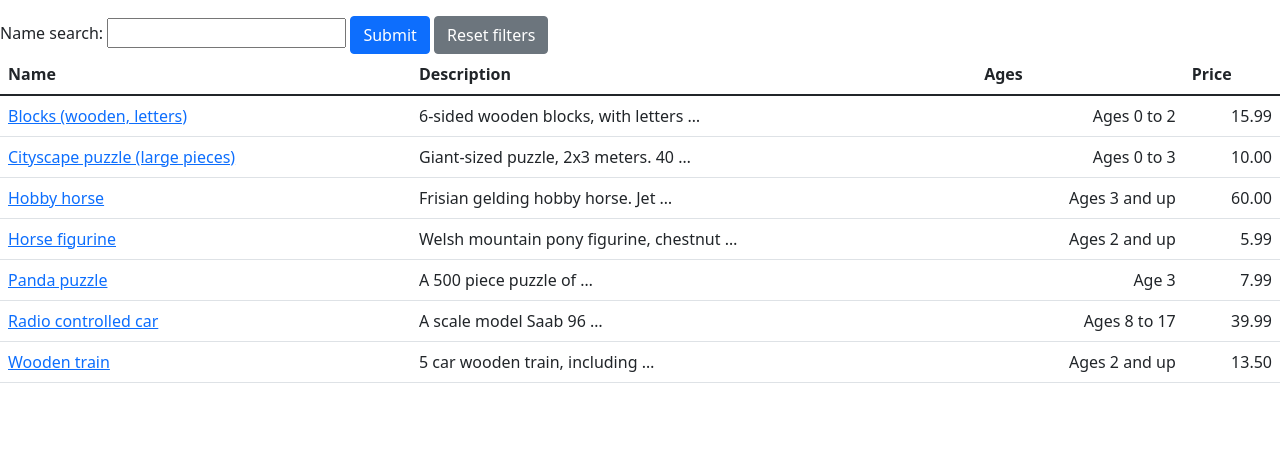
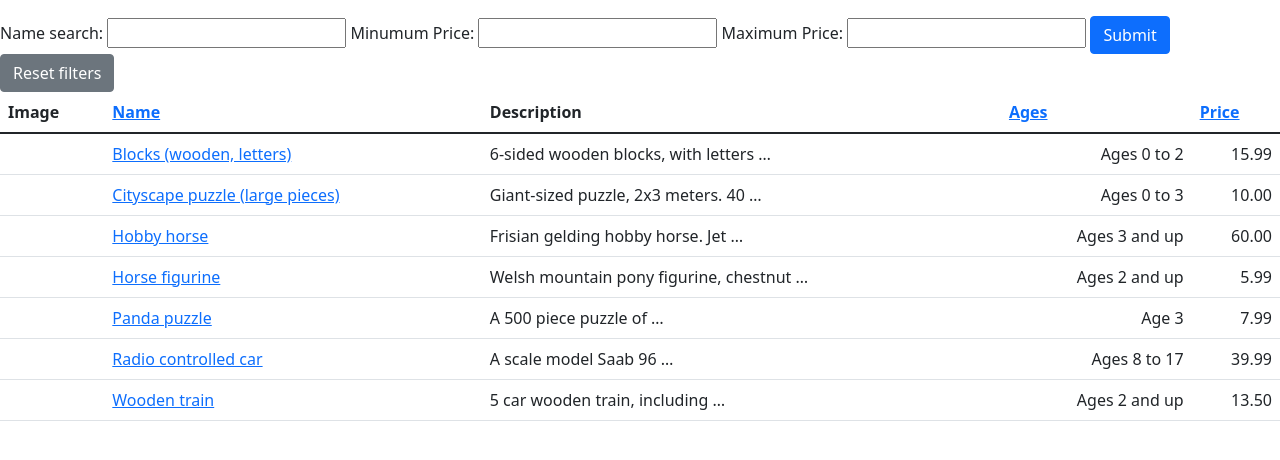
Before and after one commit to cosc140-s22/cosc140-hw5-kal-s-toy-barn, a Django app: page /products/ in a window 1280 px wide. Shown: the part 114-574 px from the top of the page. Run offline with Django 4.2, Linux system fonts and the light colour scheme; data comes from the database, SQL or seed files in the repository; data that the repository does not hold is empty.

Commit message:
submission 1

```diff
--- a/products/admin.py
+++ b/products/admin.py
@@ -2,3 +2,6 @@
 
 from .models import Product
 admin.site.register(Product)
+
+from .models import ProductImage
+admin.site.register(ProductImage)
--- a/products/forms.py
+++ b/products/forms.py
@@ -2,3 +2,5 @@
 
 class ProductFilterForm(forms.Form):
     name_search = forms.CharField(label="Name search", max_length=50, required=False)
+    min_price = forms.DecimalField(label="Minumum Price", decimal_places=2, required=False)
+    max_price = forms.DecimalField(label="Maximum Price", decimal_places=2, required=False)
--- a/products/models.py
+++ b/products/models.py
@@ -17,3 +17,18 @@
             return f"Age {self.minimum_age_appropriate}"
         else:
             return f"Ages {self.minimum_age_appropriate} to {self.maximum_age_appropriate}"
+
+    def random_image(self):
+      img_query = self.productimage_set.all()
+      if (img_query.exists()):
+        return img_query.order_by("?")[0]
+      else:
+        return None
+
+class ProductImage(models.Model):
+  image = models.ImageField(upload_to='product_images/')
+  caption = models.CharField(max_length=100, blank=False)
+  product = models.ForeignKey('Product', on_delete=models.CASCADE)
+
+  def __str__(self):
+    return f"Description: {self.caption}"
--- a/products/templates/products/index.html
+++ b/products/templates/products/index.html
@@ -11,18 +11,29 @@
 {% block content %}
 <table class="table">
     <thead>
-        <th>Name
+        <th>Image
+        <th><a href="{% url 'index' %}?sort=name">Name</a>
         <th>Description
-        <th>Ages
-        <th>Price
+        <th><a href="{% url 'index' %}?sort=ages">Ages</a>
+        <th><a href="{% url 'index' %}?sort=price">Price</a>
     </thead>
     <tbody>
 {% for p in products %}
+{% with img=p.random_image %}
     <tr>
+      <td>
+      {% if img %}
+        {% if image.width > image.height %}
+        <img src="{{img.image.url}}" alt="{{img.caption}}" width="100"></td>
+        {% else %}
+         <img src="{{img.image.url}}" alt="{{img.caption}}" height="100"></td>
+        {% endif %}
+      {% endif %}
         <td><a href="{% url 'show' p.id %}">{{ p.name }}</a>
         <td>{{ p.description|truncatewords:5 }}
         <td class="right">{{ p.age_range }}
         <td class="right">{{ p.price|floatformat:2 }}
+{% endwith %}
 {% endfor %}
     </tbody>
 </table>
--- a/products/views.py
+++ b/products/views.py
@@ -1,19 +1,35 @@
 from django.shortcuts import render, get_object_or_404
 from django.db.models import Prefetch
-from .models import Product
+from .models import Product, ProductImage
 from .forms import ProductFilterForm
 
 def index(request):
+    parameters = request.GET
     products = Product.objects.all().order_by('name')
     form = ProductFilterForm(request.GET)
     name_search = request.GET.get('name_search')
+    min_price_search = request.GET.get('min_price')
+    max_price_search = request.GET.get('max_price')
+
     if name_search:
         products = products.filter(name__icontains=name_search)
+
+    if min_price_search:
+      products = products.filter(price__gte=min_price_search)
+
+    if max_price_search:
+      products = products.filter(price__lte=max_price_search)
+
+    if parameters.get("sort") == 'age':
+      products = Product.objects.all().order_by('minimum_age_appropriate')
+    if parameters.get("sort") == 'price':
+      products = Product.objects.all().order_by('price')
 
     context = {'products': products, 'form': form}
     return render(request, 'products/index.html', context)
 
 def show(request, product_id):
     p = get_object_or_404(Product, pk=product_id)
-    context = { 'product':p }
+    i = p.productimage_set.all()
+    context = { 'product':p, 'images':i if i.exists() else None}
     return render(request, 'products/show.html', context)
--- a/toystore/settings.py
+++ b/toystore/settings.py
@@ -27,8 +27,9 @@
 DEBUG = True
 
 # repl.it happiness
-ALLOWED_HOSTS = ['*']
+ALLOWED_HOSTS = ['*', 'https://cosc140-hw5-kal-s-toy-barn.kyleshaw3.repl.co']
 X_FRAME_OPTIONS = '*'
+CSRF_TRUSTED_ORIGINS = ['https://cosc140-hw5-kal-s-toy-barn.kyleshaw3.repl.co']
 
 
 # Application definition
```
Also changed, not shown: products/templates/products/show.html (+10 -0 lines), images/product_images/2a50c887ceb9998fa78193439b043d56.jpg (added), images/product_images/51srffZzmIL._AC_.jpg (added), images/product_images/58158_re_copy_web.webp (added), images/product_images/61SVOCrFz2L._AC_SY606_.jpg (added), images/product_images/71XI3Jta0fL._AC_SL1500_.jpg (added), images/product_images/71Xb42VOgrL._AC_SX679_.jpg (added), images/product_images/BJT012-7-1.jpg (added), images/product_images/best_rc_cars_hpi_trophy_buggy_flux.webp (added), images/product_images/download.jpg (added), products/migrations/0002_productimage.py (added), 1 other file.
